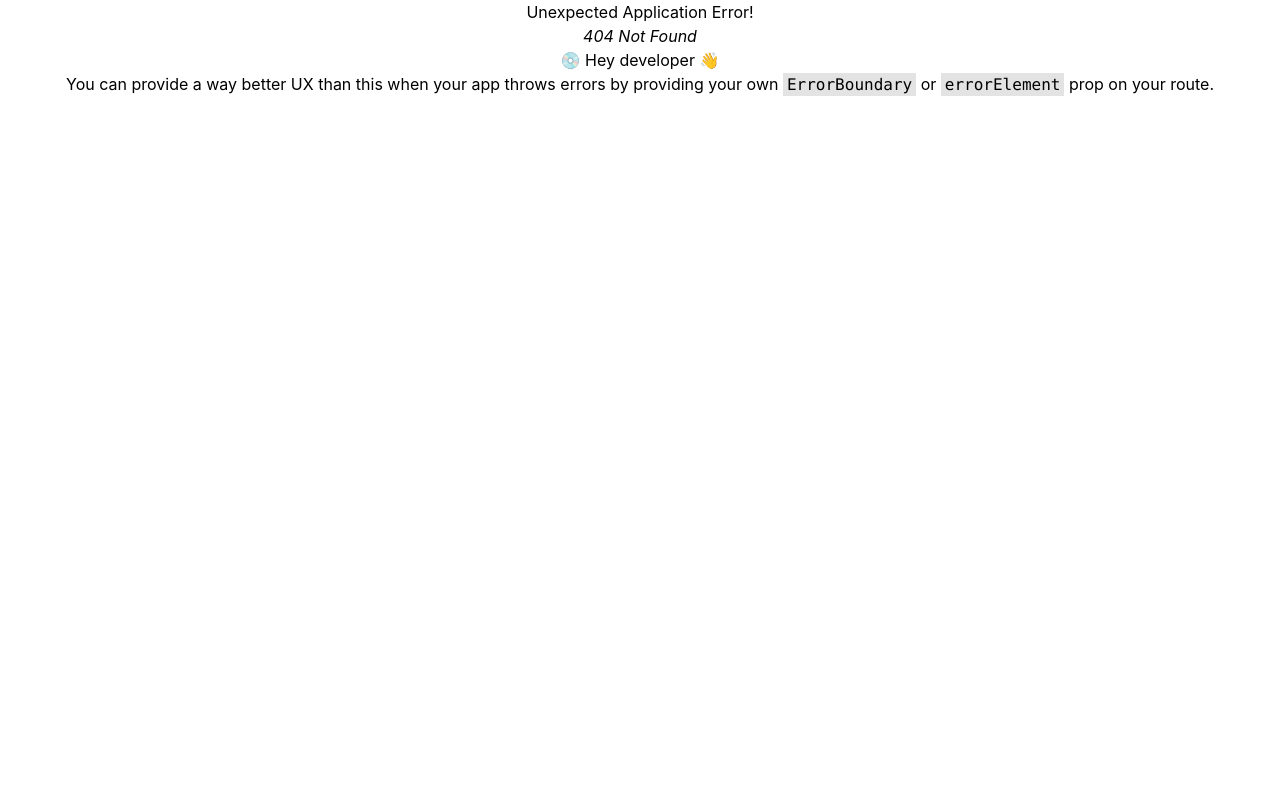
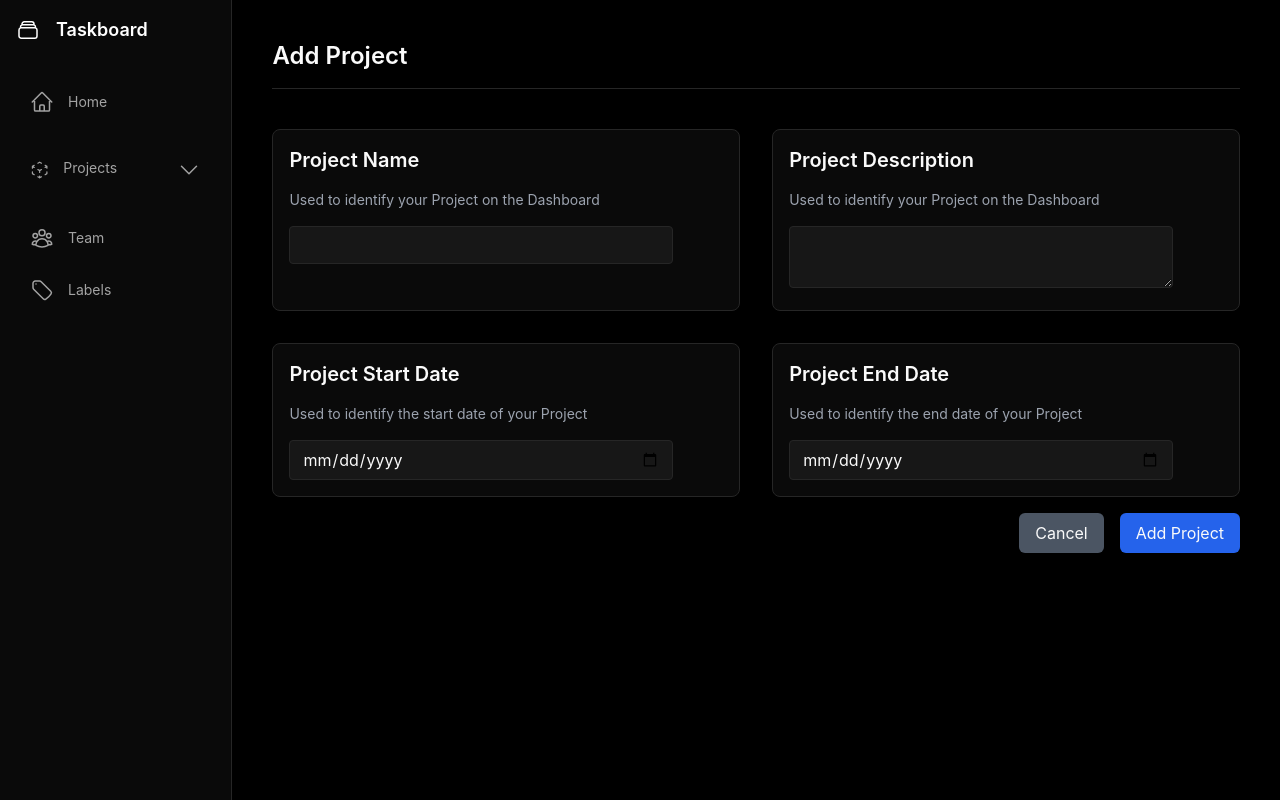
Before and after one commit to Pratik4509/taskboard, a React (Create React App) app: page /addproject in a window 1280 px wide. Before the commit this address had no page. Built offline with nearby package versions, Linux system fonts and the light colour scheme.

Commit message:
Add and update functionality for managing products

```diff
--- a/src/Components/KanbanBoard.tsx
+++ b/src/Components/KanbanBoard.tsx
@@ -1,8 +1,11 @@
-import React, { useState } from 'react'
+import React from 'react'
 import Column from './Column';
 // import BurnBarrel from './BurnBarrel';
-import { useParams } from 'react-router-dom';
+import { Link, useParams } from 'react-router-dom';
 import ProgressBar from './ProgressBar';
+import { RootState } from '../redux/store';
+import { useSelector } from 'react-redux';
+import { ProjectsTypes } from '../types';
 
 
 export const KanbanBoard: React.FC = () => {
@@ -35,14 +38,24 @@ const Board = () => {
     // For local storage end
 
     const { projectId = '0' } = useParams();
+    const project = useSelector((state: RootState) =>
+        state.kanban.projects.find((project: ProjectsTypes) => project.id === projectId)
+    );
 
     return <>
         <div className="h-screen flex flex-col w-full">
-            <div className="mr-auto w-full px-12 py-2 font-semibold text-3xl basis-1/4">
+            <div className="mr-auto w-full px-12 py-4 font-semibold text-3xl basis-1/4">
                 <div className='text-left'>
-                    Mobile App
+                    {project ? project.name : ''}
                 </div>
-                <ProgressBar projectId={projectId} className='mt-4'/>
+                <div className='flex justify-between items-center'>
+                    <ProgressBar projectId={projectId} className='mt-4' />
+                    <Link to={`/editProject/${projectId}`} className="hover:underline">
+                        <button className="px-3 py-1.5 bg-purple-700 rounded-md text-sm">
+                            Edit
+                        </button>
+                    </Link>
+                </div>
             </div>
             <div className='flex w-full h-full gap-3 overflow-scroll px-12 pb-6 no-scrollbar'>
                 <Column
--- a/src/Components/Main.tsx
+++ b/src/Components/Main.tsx
@@ -3,7 +3,7 @@ import Table from './Table'
 
 const Main = () => {
     return (
-        <div className='w-full h-full bg-black text-neutral-50 px-10'>
+        <div className='w-full h-full bg-black text-neutral-50 px-10 overflow-scroll overflow-x-hidden'>
             <div className='w-full py-4 text-left '>
                 <div className='text-xl font-semibold mb-2'>Home</div>
                 <p className='text-sm text-neutral-200'>Monitor all your projects from here</p>
--- /dev/null
+++ b/src/Components/ManageProject.tsx
@@ -0,0 +1,176 @@
+import React, { useEffect, useState } from 'react';
+import { useDispatch, useSelector } from 'react-redux';
+import { useNavigate, useParams } from 'react-router-dom';
+import { RootState } from '../redux/store';
+import { addProject, updateProject } from '../features/kanban/kanbanSlice';
+import { ProjectsTypes } from '../types';
+
+const ManageProject = () => {
+    const dispatch = useDispatch();
+    const navigate = useNavigate();
+    const { projectId } = useParams<{ projectId?: string }>();
+    const existingProject = useSelector((state: RootState) =>
+        state.kanban.projects.find((project: ProjectsTypes) => project.id === projectId)
+    );
+
+    const [formData, setFormData] = useState({
+        name: '',
+        description: '',
+        startDate: '',
+        endDate: '',
+    });
+
+    const [errors, setErrors] = useState({
+        name: '',
+        description: '',
+        startDate: '',
+        endDate: '',
+    });
+
+    useEffect(() => {
+        if (existingProject) {
+            setFormData({
+                name: existingProject.name,
+                description: existingProject.description,
+                startDate: existingProject.startDate,
+                endDate: existingProject.endDate,
+            });
+        }
+        console.log(existingProject)
+    }, [existingProject]);
+
+    const handleChange = (e: React.ChangeEvent<HTMLInputElement | HTMLTextAreaElement>) => {
+        const { name, value } = e.target;
+        setFormData((prev) => ({ ...prev, [name]: value }));
+    };
+
+    const validateForm = () => {
+        let valid = true;
+        let newErrors = { name: '', description: '', startDate: '', endDate: '' };
+
+        if (!formData.name.trim()) {
+            newErrors.name = 'Project Name is required';
+            valid = false;
+        }
+        if (!formData.description.trim()) {
+            newErrors.description = 'Project Description is required';
+            valid = false;
+        }
+        if (!formData.startDate.trim()) {
+            newErrors.startDate = 'Start Date is required';
+            valid = false;
+        }
+        if (!formData.endDate.trim()) {
+            newErrors.endDate = 'End Date is required';
+            valid = false;
+        }
+
+        setErrors(newErrors);
+        return valid;
+    };
+
+    function formatDate(dateString: string) {
+        const date = new Date(dateString);
+        const year = date.getFullYear();
+        const month = String(date.getMonth() + 1).padStart(2,
+            '0'); // Months are zero-indexed
+        const day = String(date.getDate()).padStart(2, '0');
+
+        return `${year}-${month}-${day}`;
+
+    }
+
+    const handleSubmit = (e: React.FormEvent<HTMLFormElement>) => {
+        e.preventDefault();
+
+        if (!validateForm()) return;
+
+        if (existingProject) {
+            dispatch(updateProject({ ...existingProject, ...formData }));
+        } else {
+            dispatch(addProject({ id: Date.now().toString(), ...formData }));
+        }
+
+        navigate('/');
+    };
+
+    return (
+        <div className='w-full h-full bg-black text-neutral-50 px-10'>
+            <div className='pt-10 pb-4 font-semibold text-2xl text-left border-b border-neutral-800'>Add Project</div>
+            <form onSubmit={handleSubmit} className='space-y-4'>
+                <div className='flex gap-8 flex-wrap lg:flex-nowrap'>
+                    <div className='w-full text-left p-4 bg-light-black border border-neutral-800 rounded-lg mt-10'>
+                        <h2 className='text-xl font-semibold'>Project Name</h2>
+                        <p className='text-sm text-gray-400 mt-4'>Used to identify your Project on the Dashboard</p>
+                        <input type="text"
+                            className={`w-4/5 lg:w-96 mt-4 px-3 py-1.5 rounded border ${errors.name ? 'border border-red-900' : ' border-neutral-800'} bg-neutral-900`}
+                            id="name"
+                            name="name"
+                            value={formData.name}
+                            onChange={handleChange}
+                        />
+                        <p>{errors.name && <span className="text-red-500 text-sm">{errors.name}</span>}</p>
+                    </div>
+                    <div className='w-full text-left p-4 bg-light-black border border-neutral-800 rounded-lg mt-10'>
+                        <h2 className='text-xl font-semibold'>Project Description</h2>
+                        <p className='text-sm text-gray-400 mt-4'>Used to identify your Project on the Dashboard</p>
+                        <textarea
+                            id="description"
+                            name="description"
+                            value={formData.description}
+                            onChange={handleChange}
+                            className={`w-4/5 lg:w-96 mt-4 px-3 py-1.5 rounded border ${errors.name ? 'border border-red-900' : ' border-neutral-800'} bg-neutral-900`}
+                        />
+                        <p>{errors.description && <span className="text-red-500 text-sm">{errors.description}</span>}</p>
+
+                    </div>
+                </div>
+                <div className='flex gap-8 flex-wrap lg:flex-nowrap'>
+                    <div className='w-full text-left p-4 bg-light-black border border-neutral-800 rounded-lg mt-4'>
+                        <h2 className='text-xl font-semibold'>Project Start Date</h2>
+                        <p className='text-sm text-gray-400 mt-4'>Used to identify the start date of your Project</p>
+                        <input
+                            type="date"
+                            id="startDate"
+                            name="startDate"
+                            className={`w-4/5 lg:w-96 mt-4 px-3 py-1.5 rounded border ${errors.startDate ? 'border border-red-900' : ' border-neutral-800'} bg-neutral-900`}
+                            value={formatDate(formData.startDate)}
+                            onChange={handleChange}
+                        />
+                        <p>{errors.startDate && <span className="text-red-500 text-sm">{errors.startDate}</span>}</p>
+                    </div>
+                    <div className='w-full text-left p-4 bg-light-black border border-neutral-800 rounded-lg mt-4'>
+                        <h2 className='text-xl font-semibold'>Project End Date</h2>
+                        <p className='text-sm text-gray-400 mt-4'>Used to identify the end date of your Project</p>
+                        <input
+                            type="date"
+                            id="endDate"
+                            name="endDate"
+                            className={`w-4/5 lg:w-96 mt-4 px-3 py-1.5 rounded border ${errors.endDate ? 'border-red-800' : 'border-neutral-800'} bg-neutral-900`}
+                            value={formatDate(formData.endDate)}
+                            onChange={handleChange}
+                        />
+                        <p className=''>{errors.endDate && <span className="text-red-500 text-sm">{errors.endDate}</span>}</p>
+                    </div>
+                </div>
+                <div className="flex justify-end space-x-4 ">
+                    <button
+                        type="button"
+                        onClick={() => navigate('/')}
+                        className="px-4 py-2 bg-gray-600 rounded-md hover:bg-gray-500"
+                    >
+                        Cancel
+                    </button>
+                    <button
+                        type="submit"
+                        className="px-4 py-2 bg-blue-600 rounded-md hover:bg-blue-500"
+                    >
+                        {existingProject ? 'Update Project' : 'Add Project'}
+                    </button>
+                </div>
+            </form>
+        </div>
+    )
+}
+
+export default ManageProject
--- a/src/Components/ManageTask.tsx
+++ b/src/Components/ManageTask.tsx
@@ -117,6 +117,7 @@ const ManageTask = () => {
             title: formData.title,
             description: formData.description,
             label: selectedLabel,
+            column: formData.column,
         };
         dispatch(editTask(updatedTask))
     }
--- a/src/Components/Sidebar.tsx
+++ b/src/Components/Sidebar.tsx
@@ -1,6 +1,6 @@
 import React, { useState } from 'react';
 import { useSelector } from 'react-redux';
-import { NavLink, useLocation} from 'react-router-dom';
+import { NavLink, useLocation } from 'react-router-dom';
 import { RootState } from '../redux/store';
 
 
@@ -9,7 +9,7 @@ const Sidebar: React.FC = () => {
     const [isProjectsOpen, setIsProjectsOpen] = useState(location.pathname.startsWith('/project'));
     const [isTeamOpen, setIsTeamOpen] = useState(location.pathname.startsWith('/team'));
 
-    const projects = useSelector((state:RootState)=>state.kanban.projects)
+    const projects = useSelector((state: RootState) => state.kanban.projects)
 
     const toggleProjects = () => setIsProjectsOpen(!isProjectsOpen);
     const toggleTeam = () => setIsTeamOpen(!isTeamOpen);
@@ -45,12 +45,17 @@ const Sidebar: React.FC = () => {
                             <svg xmlns="http://www.w3.org/2000/svg" fill="none" viewBox="0 0 24 24" strokeWidth={1.5} stroke="currentColor" className="size-6">
                                 <path strokeLinecap="round" strokeLinejoin="round" d="m21 7.5-2.25-1.313M21 7.5v2.25m0-2.25-2.25 1.313M3 7.5l2.25-1.313M3 7.5l2.25 1.313M3 7.5v2.25m9 3 2.25-1.313M12 12.75l-2.25-1.313M12 12.75V15m0 6.75 2.25-1.313M12 21.75V19.5m0 2.25-2.25-1.313m0-16.875L12 2.25l2.25 1.313M21 14.25v2.25l-2.25 1.313m-13.5 0L3 16.5v-2.25" />
                             </svg>
-                            <span>Projects</span>
+                            <span className='flex justify-between w-full'>
+                                <p>Projects</p>
+                                <svg xmlns="http://www.w3.org/2000/svg" fill="none" viewBox="0 0 24 24" strokeWidth={1.5} stroke="currentColor" className="size-6">
+                                    <path strokeLinecap="round" strokeLinejoin="round" d="m19.5 8.25-7.5 7.5-7.5-7.5" />
+                                </svg>
+                            </span>
                         </div>
                     </button>
                     {isProjectsOpen && (
                         <div className="ml-4">
-                            {projects.map(project=>(
+                            {projects.map(project => (
                                 <NavLink
                                     key={project.id}
                                     to={`/project/${project.id}`}
--- a/src/Components/Table.tsx
+++ b/src/Components/Table.tsx
@@ -2,7 +2,7 @@ import React from 'react'
 import { useSelector } from 'react-redux'
 import { RootState } from '../redux/store'
 import { Link } from 'react-router-dom'
-import { FiArrowRight, FiPlus } from 'react-icons/fi'
+import { FiArrowRight, FiPlusCircle } from 'react-icons/fi'
 import ProgressBar from './ProgressBar'
 
 
@@ -12,10 +12,12 @@ const Table = () => {
         <div className='project-table mt-4 border-t border-neutral-800 '>
             <div className='flex justify-between items-center'>
                 <h2 className="text-xl font-semibold my-6 text-left">Projects</h2>
-                <div className='px-3 py-1.5 bg-purple-700 hover:scale-110 transition-all rounded-md flex items-center justify-between cursor-pointer gap-1'>
-                    <span>Add Task</span>
-                    <FiPlus />
-                </div>
+                <Link to='/addproject'>
+                    <div className='px-3 py-1.5 bg-purple-700 hover:scale-110 transition-all rounded-md flex items-center justify-between cursor-pointer gap-2'>
+                        <FiPlusCircle />
+                        <span>Add Project</span>
+                    </div>
+                </Link>
             </div>
             <div className=' rounded-lg border border-neutral-800 bg-light-black text-gray-300'>
                 <table className='mx-auto w-full '>
@@ -40,15 +42,17 @@ const Table = () => {
                                 </td>
                                 <td className="px-4 py-4 text-gray-400 text-left ">{project.description}</td>
                                 <td className="px-4 py-4 text-gray-400 text-left ">
-                                    <ProgressBar projectId={project.id}/>
+                                    <ProgressBar projectId={project.id} />
                                 </td>
                                 {/* <td className="px-4 py-4 text-gray-400 text-left ">{project.startDate.toDateString()}</td> */}
                                 <td className="px-4 py-4 text-gray-400 text-left ">{new Date(project.endDate).toDateString()}</td>
                                 <td className="px-4 py-4 text-gray-400 text-left ">
-                                    <div className='w-24 px-2 py-1.5 bg-emerald-700 text-neutral-50 rounded-md flex items-center justify-between cursor-pointer'>
-                                        <span>Manage</span>
-                                        <FiArrowRight />
-                                    </div>
+                                    <Link to={`/editproject/${project.id}`}>
+                                        <div className='w-24 px-2 py-1.5 bg-emerald-700 text-neutral-50 rounded-md flex items-center justify-between cursor-pointer'>
+                                            <span>Manage</span>
+                                            <FiArrowRight />
+                                        </div>
+                                    </Link>
                                 </td>
                             </tr>
                         ))}
--- a/src/features/kanban/kanbanSlice.ts
+++ b/src/features/kanban/kanbanSlice.ts
@@ -1,6 +1,6 @@
 import { createSlice, PayloadAction } from "@reduxjs/toolkit"
 import DEFAULT_CARDS from "../../data/tasks"
-import { CardType, KanbanState } from "../../types"
+import { CardType, KanbanState, ProjectsTypes } from "../../types"
 import PROJECTS from "../../data/projects"
 
 const initialState: KanbanState = {
@@ -17,11 +17,11 @@ const KanbanSlice = createSlice({
     reducers: {
         setCards: (state, actions) => {
             // state.cards = actions.payload
-            const cards  = actions.payload;
+            const cards = actions.payload;
             const existingCards = state.cards
-            const updatedCards = cards.reduce((acc:CardType[], newcard:any) =>{
+            const updatedCards = cards.reduce((acc: CardType[], newcard: any) => {
                 const index = acc.findIndex(c => c.id === newcard.id);
-                if(index !== -1) {
+                if (index !== -1) {
                     acc[index] = newcard;
                 }
                 else {
@@ -48,9 +48,18 @@ const KanbanSlice = createSlice({
         },
         setCurrentId: (state, action) => {
             state.currentId = action.payload
-        }
+        },
+        addProject: (state, action: PayloadAction<ProjectsTypes>) => {
+            state.projects.push(action.payload);
+        },
+        updateProject: (state, action: PayloadAction<ProjectsTypes>) => {
+            const index = state.projects.findIndex((project) => project.id === action.payload.id);
+            if (index !== -1) {
+                state.projects[index] = action.payload;
+            }
+        },
     }
 })
 
-export const { setCards, addCard, handleDelete, editTask, setIsOpen, setCurrentId } = KanbanSlice.actions;
+export const { setCards, addCard, handleDelete, editTask, setIsOpen, setCurrentId, addProject, updateProject } = KanbanSlice.actions;
 export default KanbanSlice.reducer;
```
Also changed, not shown: src/App.tsx (+10 -1 lines). Lines whose indentation alone changed are shown as unchanged.
